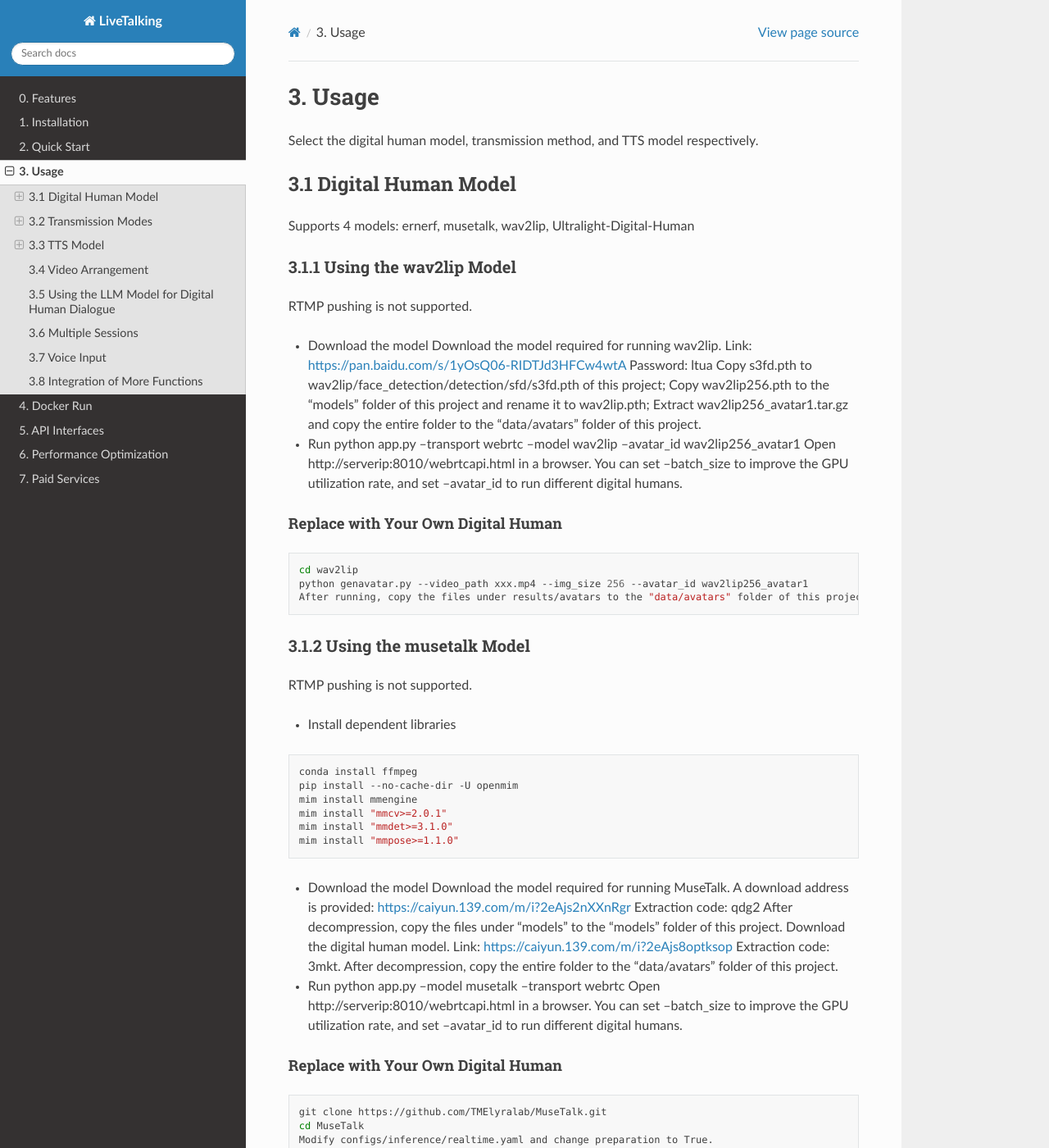
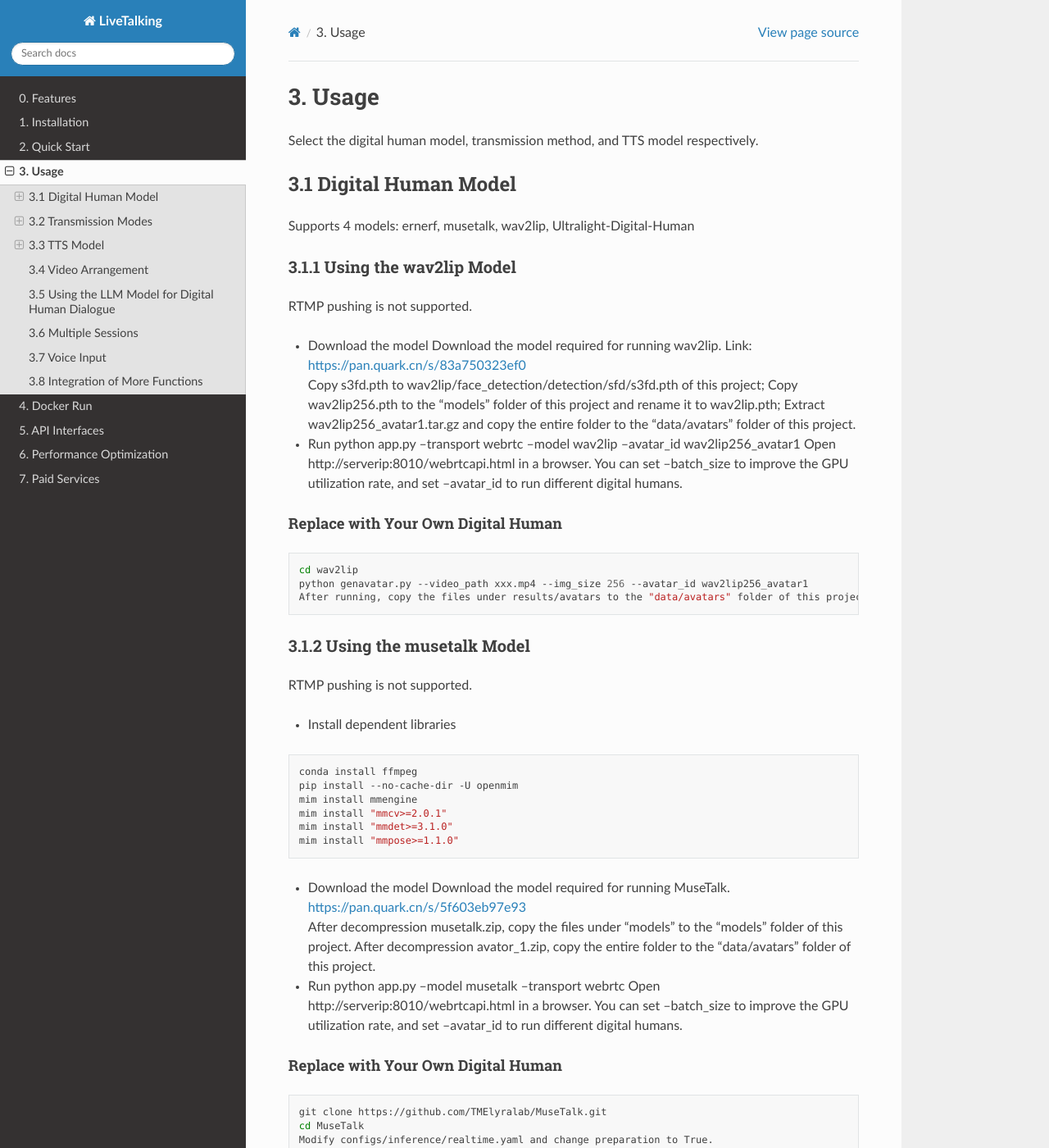
Before and after one commit to lipku/livetalking-doc, a Sphinx documentation site: the page built from docs/source/usage.md, in a window 1280 px wide and 1400 px high. Shown: the whole window at 82% size. Built offline with Sphinx 7.4.7 and the Read the Docs theme 3.1.0, drawn with Linux system fonts in a browser that asks for light colours.

Commit message:
update doc

````diff
--- a/docs/source/usage.md
+++ b/docs/source/usage.md
@@ -7,7 +7,7 @@
 #### 3.1.1 Using the wav2lip Model
 RTMP pushing is not supported.
 - Download the model
-Download the model required for running wav2lip. Link: <https://pan.baidu.com/s/1yOsQ06-RIDTJd3HFCw4wtA> Password: ltua
+Download the model required for running wav2lip. Link: <https://pan.quark.cn/s/83a750323ef0>
 Copy s3fd.pth to wav2lip/face_detection/detection/sfd/s3fd.pth of this project;
 Copy wav2lip256.pth to the "models" folder of this project and rename it to wav2lip.pth;
 Extract wav2lip256_avatar1.tar.gz and copy the entire folder to the "data/avatars" folder of this project.
@@ -34,9 +34,9 @@
 mim install "mmpose>=1.1.0"
 ```
 - Download the model
-Download the model required for running MuseTalk. A download address is provided: <https://caiyun.139.com/m/i?2eAjs2nXXnRgr>  Extraction code: qdg2
-After decompression, copy the files under "models" to the "models" folder of this project.
-Download the digital human model. Link: <https://caiyun.139.com/m/i?2eAjs8optksop>  Extraction code: 3mkt. After decompression, copy the entire folder to the "data/avatars" folder of this project.
+Download the model required for running MuseTalk. <https://pan.quark.cn/s/5f603eb97e93>
+After decompression musetalk.zip, copy the files under "models" to the "models" folder of this project.
+After decompression avator_1.zip, copy the entire folder to the "data/avatars" folder of this project.
 - Run
 python app.py --model musetalk --transport webrtc
 Open http://serverip:8010/webrtcapi.html in a browser.
````
Also changed, not shown: docs/source/quickstart.md (+1 -1 lines).
